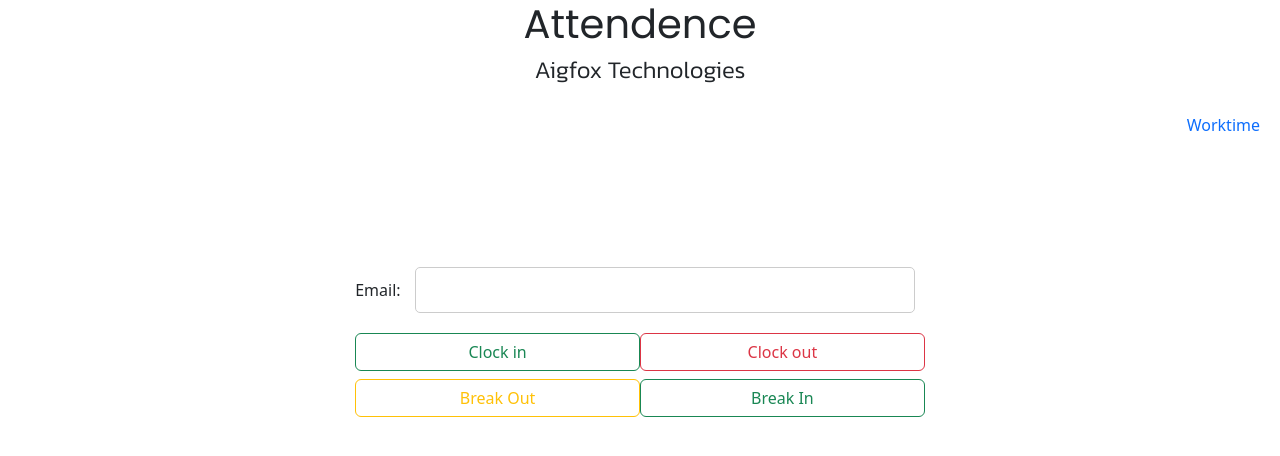
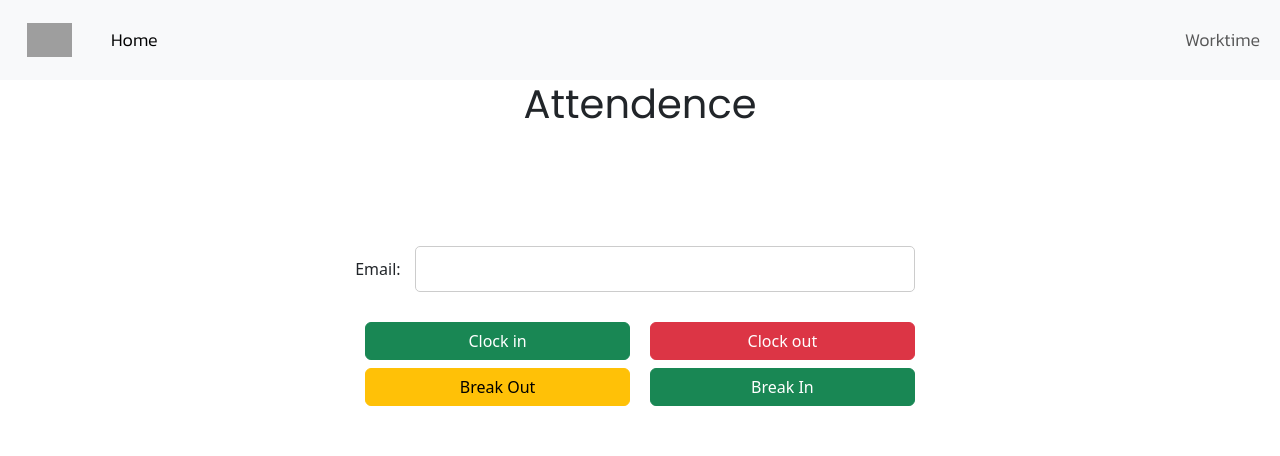
Before and after one commit to fidal11/Aigfox_crm, a Django app: page /index in a window 1280 px wide. Shown: the top 456 px of the page. Run offline with Django 4.2, Linux system fonts and the light colour scheme; grey boxes are pictures that could not be loaded.

Commit message:
second commit

```diff
--- a/attendance/settings.py
+++ b/attendance/settings.py
@@ -26,7 +26,9 @@
 # SECURITY WARNING: don't run with debug turned on in production!
 DEBUG = True
 
-ALLOWED_HOSTS = []
+ALLOWED_HOSTS = [
+
+]
 
 
 # Application definition
--- a/common/static/css/style.css
+++ b/common/static/css/style.css
@@ -5,6 +5,11 @@
     padding: 0;
     box-sizing: border-box;
     /* font-family: 'Poppins', sans-serif; */
+
+
+ }
+ .navbar{
+  background-color: transparent;
 
  }
 
@@ -25,6 +30,7 @@
 
 }
 .table{
+  padding-top: 30px;
     width: 100%;
 }
 table {
@@ -56,7 +62,7 @@
     justify-content: right;
     padding: 20px;
 }
-.link a{
+a{
     text-decoration: none;
 
 }
@@ -82,7 +88,9 @@
     padding-top: 10px;
 
 }
-
+ .button1 , .button2{
+    padding: 10px;
+ }
 
 
 /* header */
--- a/common/templates/common/index.html
+++ b/common/templates/common/index.html
@@ -11,50 +11,70 @@
 </head>
 
 <body>
-    <!-- <section class="header-section">
-        <header class="header">
-            <div class="logo">
-                <img src="images/njr.png" alt="" width="80px">
+
+
+        <nav class="navbar navbar-expand-lg bg-body-tertiary">
+            <div class="container-fluid">
+              <a class="navbar-brand" href="#">
+                <img src="{% static 'image/aigfox-logo.png' %}" alt="" width="45px">
+              </a>
+              <button class="navbar-toggler" type="button" data-bs-toggle="collapse" data-bs-target="#navbarSupportedContent" aria-controls="navbarSupportedContent" aria-expanded="false" aria-label="Toggle navigation">
+                <span class="navbar-toggler-icon"></span>
+              </button>
+              <div class="collapse navbar-collapse" id="navbarSupportedContent">
+                <ul class="navbar-nav me-auto mb-2 mb-lg-0">
+                  <li class="nav-item">
+                    <a class="nav-link active" aria-current="page" href="#">Home</a>
+                  </li>
+
+                </ul>
+
+              </div>
+              <div>
+                <ul class="navbar-nav me-auto mb-2 mb-lg-0">
+
+                <li class="nav-item">
+                    <a class="nav-link" href="{% url 'common:worktime' %}">Worktime</a>
+                  </li>
+                  </ul>
+              </div>
             </div>
-            <nav class="navbar">
-                <a href="#">Home</a>
-                <a href="#">About</a>
-                <a href="#">Career</a>
-                <a href="#">Gallery</a>
-            </nav>
-        </header>
-        </section> -->
+          </nav>
+
 
     <section class="heading">
         <h1>Attendence</h1>
 
-        <h4>Aigfox Technologies</h4>
+        <!-- <h4>Aigfox Technologies</h4> -->
     </section>
 
-    <section class="link"><a href="{% url 'common:worktime' %}">Worktime</a></section>
+    <!-- <section class="link"><a href="{% url 'common:worktime' %}">Worktime</a></section> -->
+
+
 
 
     <section class="main">
-
+<div class="container-fluid" style="width: 100%; text-align: center;">{{message}}</div>
 
         <form method="POST">
             {% csrf_token %}
             <div class="form">
+
                 <div class="elements">
                     <label for="email">Email:</label> <input type="text" name="email" required>
                 </div>
                 <div class="buttons">
                     <div class="d-grid gap-2 col-6 mx-auto button1">
-                        <button type="submit" class="btn btn-outline-success" name="action" value="clock_in">Clock
+                        <button type="submit" class="btn btn-success" name="action" value="clock_in">Clock
                             in</button>
-                        <button type="submit" class="btn btn-outline-warning" name="action" value="start_break">Break
+                        <button type="submit" class="btn btn-warning" name="action" value="start_break">Break
                             Out</button>
                     </div>
 
                     <div class="d-grid gap-2 col-6 mx-auto button2">
-                        <button type="submit" class="btn btn-outline-danger" name="action" value="clock_out">Clock
+                        <button type="submit" class="btn btn-danger" name="action" value="clock_out">Clock
                             out</button>
-                        <button type="submit" class="btn btn-outline-success" name="action" value="end_break">Break
+                        <button type="submit" class="btn btn-success" name="action" value="end_break">Break
                             In</button>
                     </div>
                 </div>
--- a/common/urls.py
+++ b/common/urls.py
@@ -9,4 +9,5 @@
     path('index',views.index,name='index'),
     path('employee/worktime',views.worktime,name='worktime'),
 
+
     ]
--- a/common/views.py
+++ b/common/views.py
@@ -1,7 +1,7 @@
 from django.shortcuts import render
 from .models import ClockInClockOut,Break
 from django.http import HttpResponse
-from datetime import datetime, date,timedelta
+from datetime import timedelta
 from django.utils import timezone
 import datetime
 
@@ -12,54 +12,57 @@
 
 
 
-def can_clock_in(email):
-    today = date.today()
-    clock_ins_today = ClockInClockOut.objects.filter(email=email, clock_type='in', timestamp__date=today)
-    return not clock_ins_today.exists()
 
-def can_clock_out(email):
-    today = date.today()
-    clock_outs_today = ClockInClockOut.objects.filter(email=email, clock_type='out', timestamp__date=today)
-    return not clock_outs_today.exists()
+
+
+from datetime import datetime, date
+
+
+def index(request):
+    msg = ''
+    if request.method == 'POST':
+        email = request.POST['email']
+        action = request.POST['action']
+        current_datetime = datetime.now()
+        current_date = date.today()
+
+        # Check if there are existing entries for clock in or clock out for the given email on the current day
+        existing_clock_in = ClockInClockOut.objects.filter(email=email, clock_type='in', timestamp__date=current_date).exists()
+        existing_clock_out = ClockInClockOut.objects.filter(email=email, clock_type='out', timestamp__date=current_date).exists()
+
+        if action == 'clock_in' and not existing_clock_in:
+            # Record clock in timestamp for the given email
+            ClockInClockOut.objects.create(timestamp=current_datetime, clock_type='in', email=email)
+
+            msg='Clock in recorded successfully.'
+        elif action == 'clock_out' and not existing_clock_out and existing_clock_in:
+            # Record clock out timestamp for the given email only if a clock in exists for the same day
+            ClockInClockOut.objects.create(timestamp=current_datetime, clock_type='out', email=email)
+
+            msg = 'Clock out recorded successfully.'
+        elif action == 'start_break':
+            # Record break start timestamp for the given email
+            Break.objects.create(timestamp_start=current_datetime, timestamp_end=None, email=email)
+
+            msg = 'Break started.'
+
+        elif action == 'end_break':
+            # Record break end timestamp for the given email
+            Break.objects.create(timestamp_end=current_datetime, timestamp_start=None, email=email)
+
+            msg='Break Ended'
+        else:
+            msg='Action Already Performed !'
+    else:
+        msg = ""
+    return render(request, 'common/index.html' ,{'message':msg})
 
 
 
 
-
-def index(request):
-    msg=''
-    if request.method == 'POST':
-        email = request.POST['email']
-        action = request.POST['action']
-
-        # Record timestamps based on the action clicked
-        if action == 'clock_in':
-            # Record clock in timestamp for the given email
-            ClockInClockOut.objects.create(timestamp=datetime.datetime.now(), clock_type='in', email=email)
-
-        elif action == 'clock_out':
-            # Record clock out timestamp for the given email
-            ClockInClockOut.objects.create(timestamp=datetime.datetime.now(), clock_type='out', email=email)
-        elif action == 'start_break':
-            # Record break start timestamp for the given email
-            Break.objects.create(timestamp_start=datetime.datetime.now(), timestamp_end=None, email=email)
-        elif action == 'end_break':
-            # Record break end timestamp for the given email
-            Break.objects.create(timestamp_end=datetime.datetime.now(), timestamp_start=None, email=email)
-
-        return HttpResponse("Action recorded successfully.")
-    else:
-        msg="Error"
-    return render(request,'common/index.html')
-
-
-
-
-
+# Calculate total work time for each employee
 
 def worktime(request):
-
-# Calculate total work time for each employee
     employees = ClockInClockOut.objects.values('email').distinct()
     worktime_data = []
 
@@ -77,16 +80,25 @@
             # Calculate break time between clock-in and clock-out
             break_time = timedelta()
             for b in breaks:
-                if b.timestamp_start and clock_in.timestamp <= b.timestamp_start and (clock_out is None or b.timestamp_start < clock_out.timestamp):
-                    break_end = b.timestamp_end if b.timestamp_end and (clock_out is None or b.timestamp_end < clock_out.timestamp) else clock_out.timestamp
-                    break_time += min(break_end, clock_out.timestamp) - max(b.timestamp_start, clock_in.timestamp)
+                if (
+                    b.timestamp_start
+                    and clock_in.timestamp <= b.timestamp_start
+                    and (clock_out is None or (b.timestamp_end and b.timestamp_end < clock_out.timestamp))
+                ):
+                    break_end = (
+                        b.timestamp_end
+                        if b.timestamp_end and (clock_out is None or b.timestamp_end < clock_out.timestamp)
+                        else (clock_out.timestamp if clock_out else None)
+                    )
+                    if break_end:
+                        break_time += min(break_end, clock_out.timestamp) - max(b.timestamp_start, clock_in.timestamp)
 
             # Calculate work time after deducting break time
-            work_time = (clock_out.timestamp - clock_in.timestamp - break_time) if clock_out else timedelta()
+            work_time = (clock_out.timestamp - clock_in.timestamp - break_time) if (clock_out and clock_out.timestamp) else timedelta()
 
             worktime_entries.append({
                 'clock_in_time': clock_in.timestamp.time(),
-                'clock_out_time': clock_out.timestamp.time() if clock_out else None,
+                'clock_out_time': clock_out.timestamp.time() if clock_out and clock_out.timestamp else None,
                 'total_work_time': work_time
             })
 
```
Also changed, not shown: common/templates/common/worktime.html (+26 -10 lines), 1 other file.
